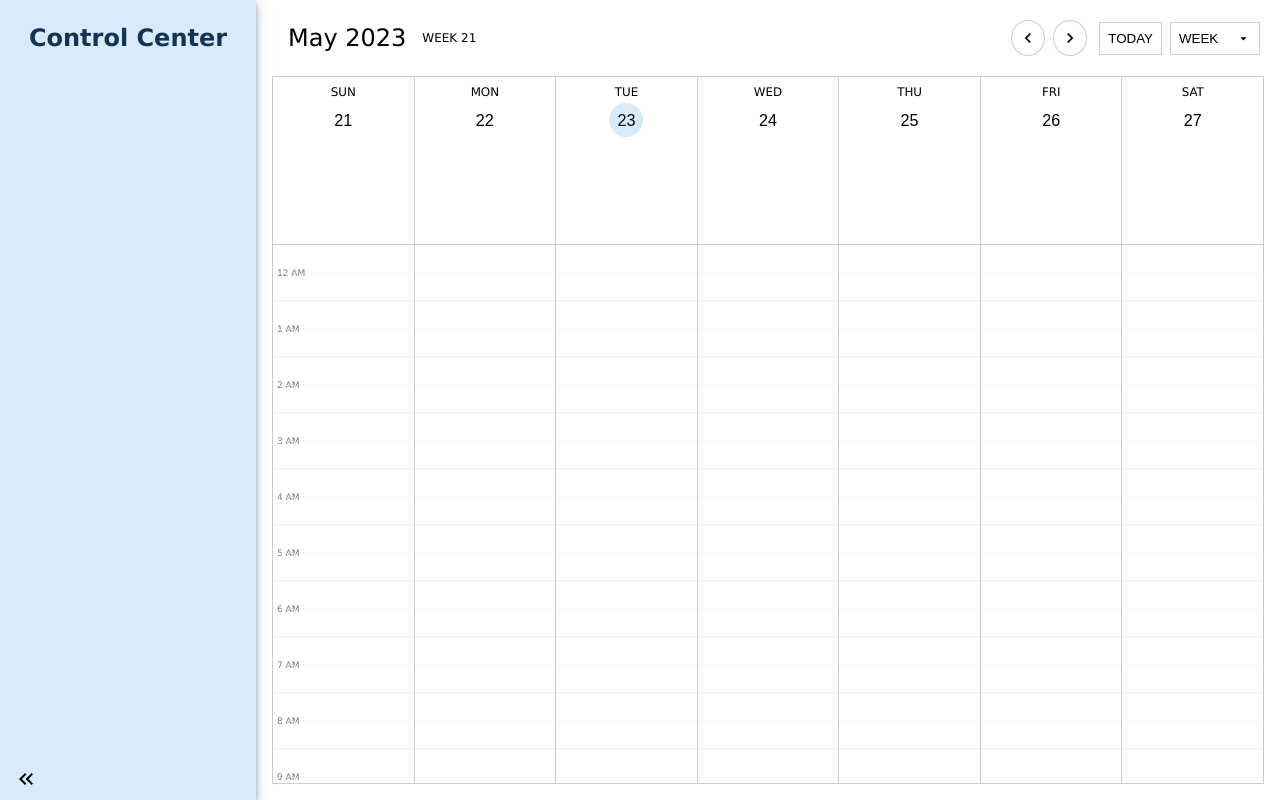
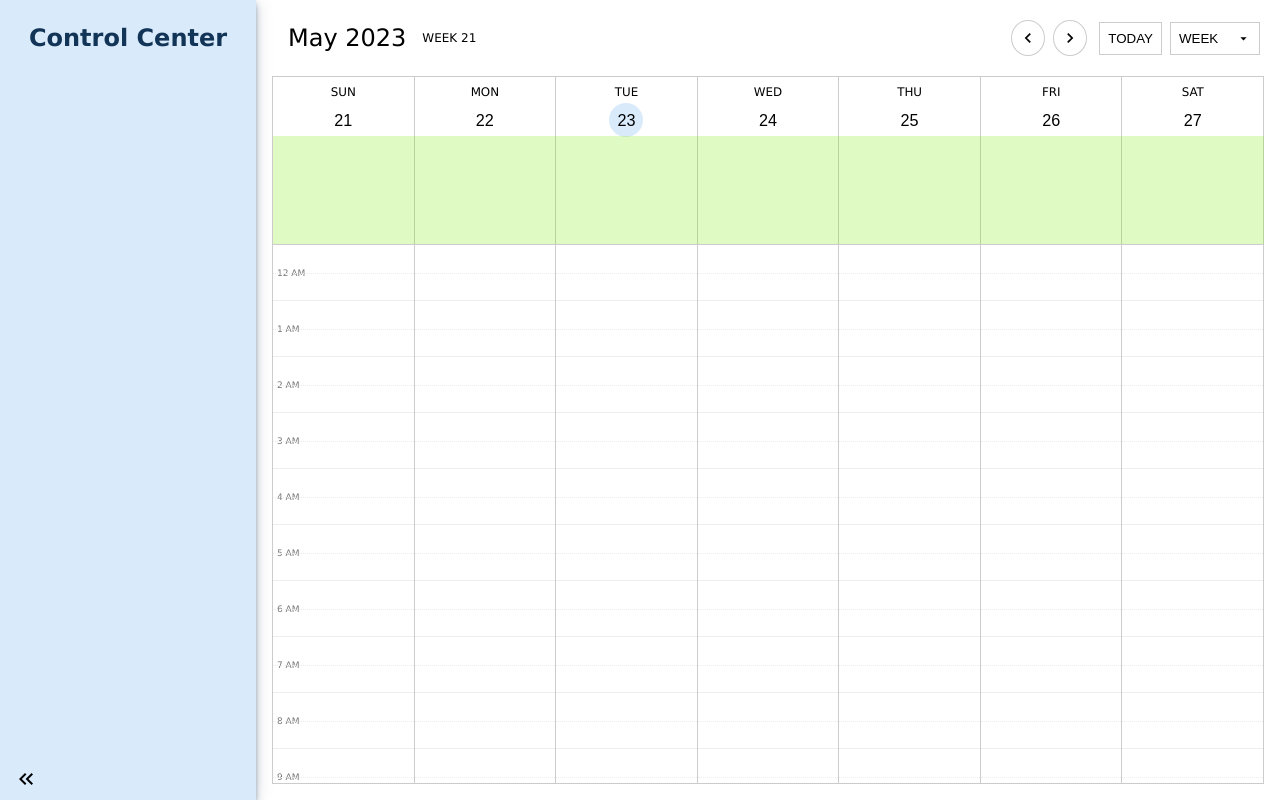
Before and after one commit to polyphonic13/vue3-calendar, a Vue app: page / in a window 1280 px wide. Built offline with nearby package versions, Linux system fonts and the light colour scheme.

Commit message:
minor style tweaks and clean-up

```diff
--- a/src/components/EventModal.vue
+++ b/src/components/EventModal.vue
@@ -95,10 +95,6 @@
 
     const props = defineProps<IEventModalProps>();
 
-    watch(() => props.event, () => {
-        console.log(`EventModal/watch event, event = ${JSON.stringify(props.event)}`);
-    });
-
     const isEditingDisabled = computed(() => {
         return !isEditing.value && !props.isNew;
     });
@@ -130,14 +126,6 @@
             return true;
         }
         return props.event.times.start === 0 && props.event.times.end === 0;
-    });
-
-    const isViewingEvent = computed(() => {
-        return getisViewingEvent();
-    });
-
-    watch(isViewingEvent, (newValue, oldValue) => {
-        console.log(`isViewingEvent changed: ${newValue}`);
     });
 
     const isSaveDisabled = computed(() => {
--- a/src/components/WeekLayout.vue
+++ b/src/components/WeekLayout.vue
@@ -255,13 +255,12 @@
 
     }
 
-
     .event_cards {
-        // background-color: rgba(123, 234, 0, 0.24);
+        background-color: rgba(123, 234, 0, 0.24);
 
         width: 100%;
         min-height: 24px;
-        height: 96px;
+        height: 108px;
 
         top: 60px;
 
@@ -269,7 +268,7 @@
 
         position: absolute;
 
-        overflow: scroll
+        overflow: scroll;
     }
 
     .event_card {
--- a/src/views/Calendar.vue
+++ b/src/views/Calendar.vue
@@ -126,10 +126,6 @@
 
     const isViewingEvent = computed(() => {
         return getisViewingEvent();
-    });
-
-    watch(isViewingEvent, () => {
-        console.log(`Calendar isViewingEvent = ${isViewingEvent.value}`);
     });
 
     const focusedEvent = computed(() => {
```
